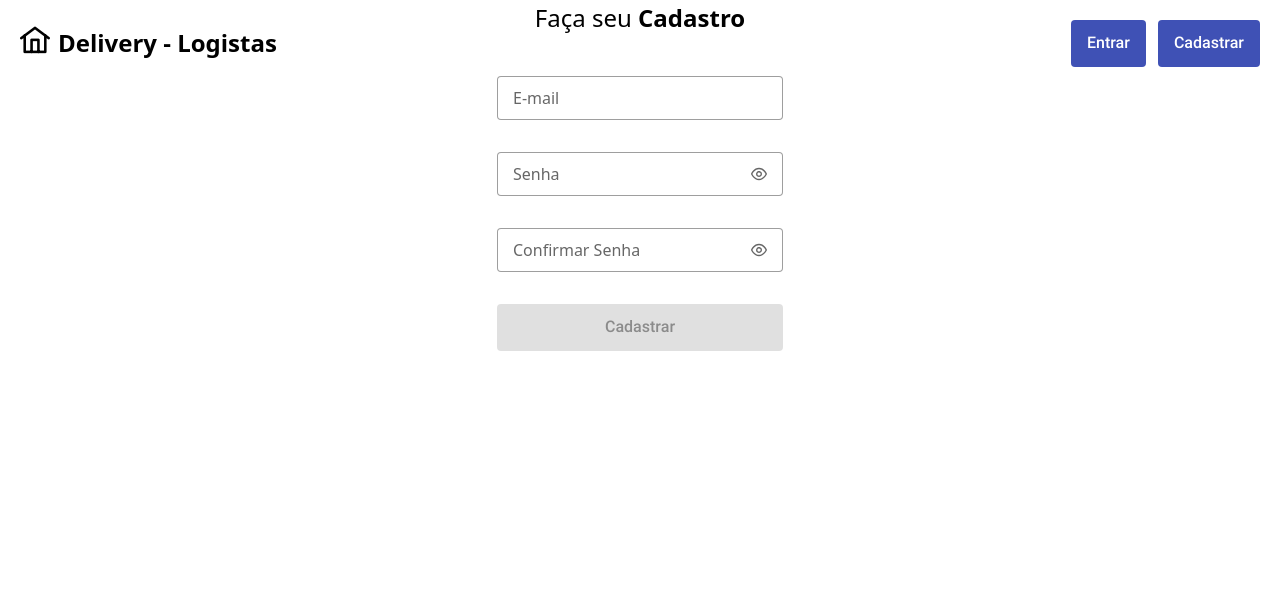
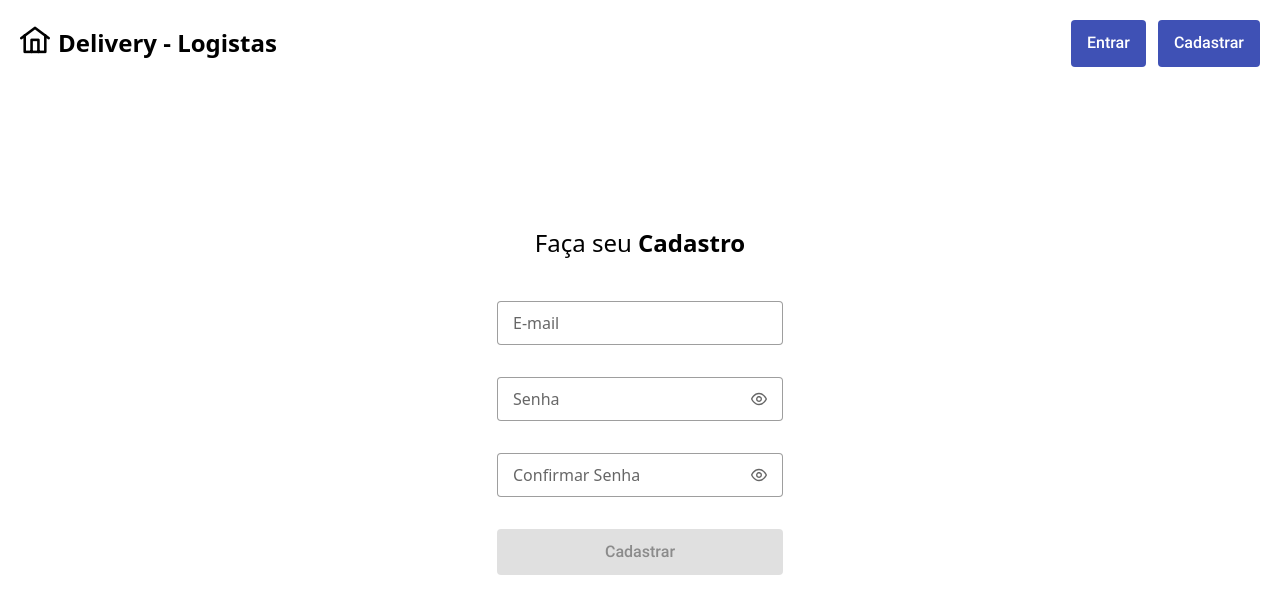
Before and after one commit to ThomBertelli/vendy, a Vue app: page /signup in a window 1280 px wide. Shown: the top 614 px of the page. Built offline with nearby package versions, Linux system fonts and the light colour scheme; no server answers.

Commit message:
style: ajust signup and signin form position

```diff
--- a/src/components/SignIn.vue
+++ b/src/components/SignIn.vue
@@ -61,7 +61,7 @@
 </script>
 
 <template>
-    <div class="flex flex-col justify-center items-center">
+    <div class="flex flex-col justify-center items-center h-screen">
         <h1>Faça seu <strong>Login</strong></h1>
 
         <form class="flex flex-col gap-8 mt-10  " @submit.prevent="onSubmit">
--- a/src/components/SignUp.vue
+++ b/src/components/SignUp.vue
@@ -45,7 +45,7 @@
 </script>
 
 <template>
-    <div class="flex flex-col items-center">
+    <div class="flex flex-col justify-center items-center h-screen">
         <h1>Faça seu <strong>Cadastro</strong></h1>
 
         <form class="flex flex-col gap-8 mt-10  " @submit.prevent="onSubmit">
```
